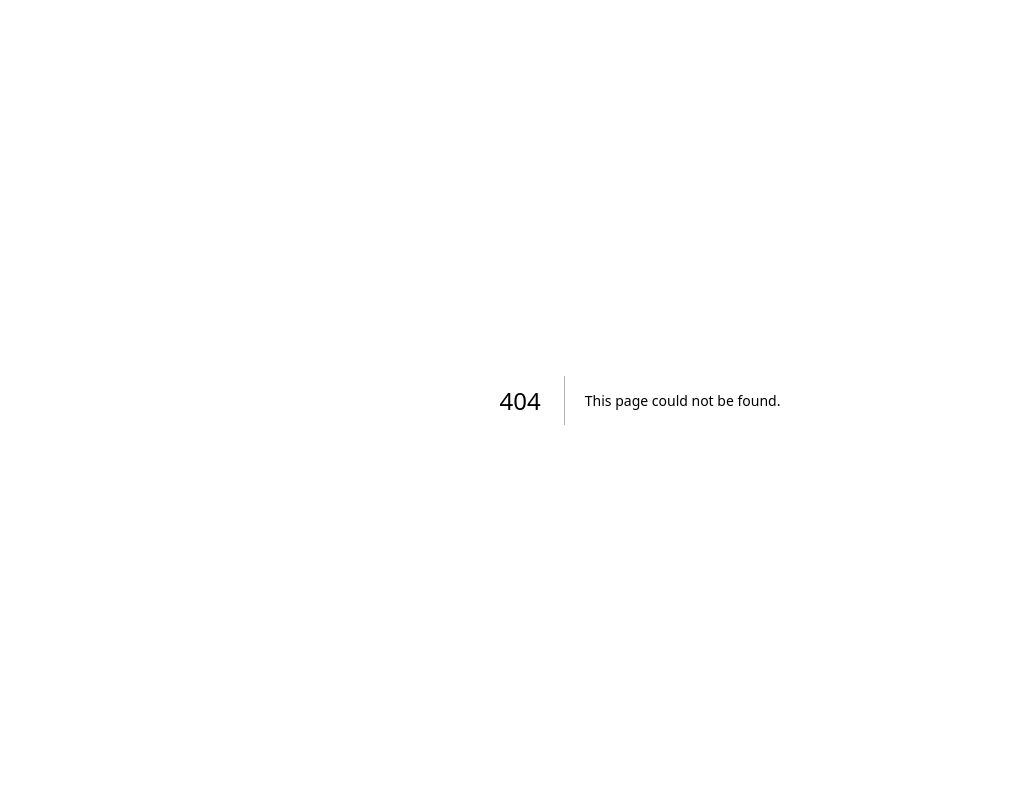
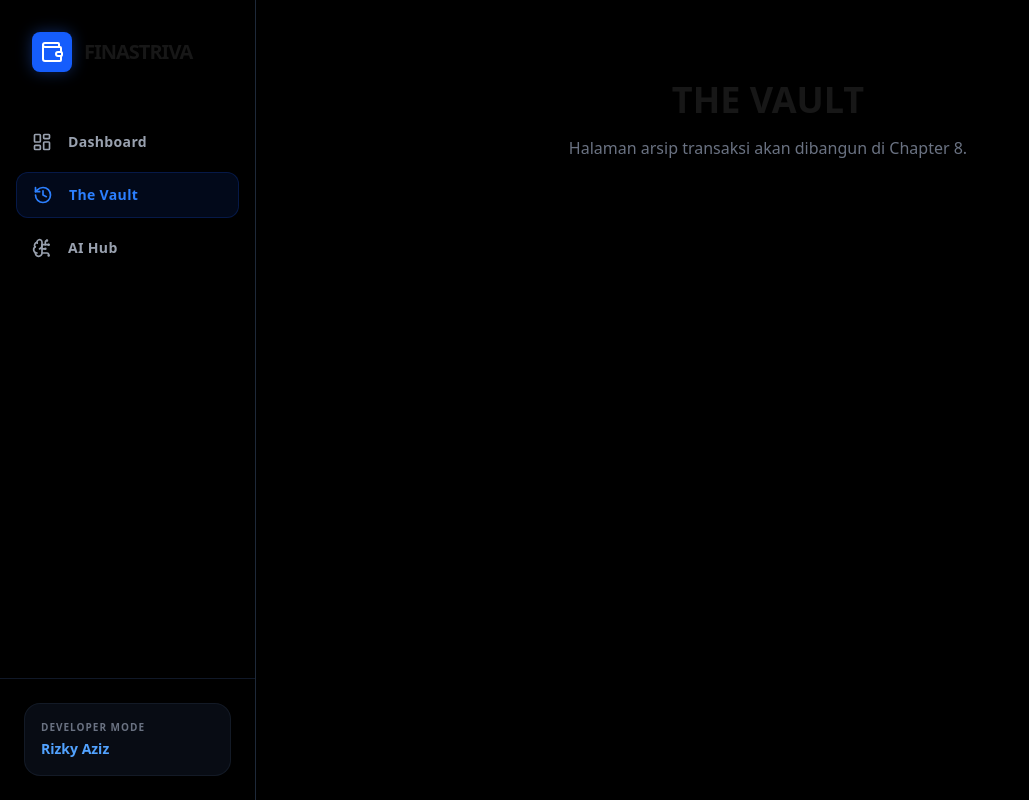
Before and after one commit to rizky86-alt/Finastriva, a Next.js app in the folder frontend/: page /vault in a window 1280 px wide. Before the commit this address had no page. Shown: the whole page, without its empty margins (0-1029 px from the left). Built offline with nearby package versions, Linux system fonts and the light colour scheme.

Commit message:
Add Sidebar

```diff
--- a/frontend/app/components/Header.tsx
+++ b/frontend/app/components/Header.tsx
@@ -6,6 +6,7 @@ export default function Header() {
       <header className="flex items-center gap-4 group">
         <div className="relative p-2 bg-gray-900 rounded-xl border border-gray-800 group-hover:border-blue-500/50 transition-all duration-300 shadow-2xl">
           <Image src="/logo-finastriva.svg" alt="Logo" width={42} height={42} priority />
+
         </div>
         <div className="flex flex-col">
           <h1 className="text-2xl font-black tracking-tighter text-white leading-none">FINASTRIVA</h1>
--- /dev/null
+++ b/frontend/app/components/Sidebar.tsx
@@ -0,0 +1,57 @@
+"use client";
+import Link from "next/link";
+import { usePathname } from "next/navigation";
+import { LayoutDashboard, History, BrainCircuit, Wallet } from "lucide-react";
+
+const menuItems = [
+  { name: "Dashboard", icon: <LayoutDashboard size={20} />, path: "/" },
+  { name: "The Vault", icon: <History size={20} />, path: "/vault" },
+  { name: "AI Hub", icon: <BrainCircuit size={20} />, path: "/hub" },
+];
+
+export default function Sidebar() {
+  const pathname = usePathname();
+
+  return (
+    <aside className="w-64 bg-black border-r border-gray-800 flex flex-col h-screen sticky top-0 flex-shrink-0">
+      {/* Logo Section */}
+      <div className="p-8 flex items-center gap-3">
+        <div className="bg-blue-600 p-2 rounded-lg shadow-[0_0_15px_rgba(37,99,235,0.4)]">
+          <Wallet className="text-white" size={24} />
+        </div>
+        <h1 className="text-xl font-black tracking-tighter">FINASTRIVA</h1>
+      </div>
+
+      {/* Navigation Links */}
+      <nav className="flex-1 px-4 space-y-2 mt-4">
+        {menuItems.map((item) => {
+          const isActive = pathname === item.path;
+          return (
+            <Link
+              key={item.name}
+              href={item.path}
+              className={`flex items-center gap-4 px-4 py-3 rounded-xl transition-all duration-300 group ${
+                isActive
+                ? "bg-blue-600/10 text-blue-500 border border-blue-600/20"
+                : "text-gray-400 hover:bg-gray-900 hover:text-white"
+              }`}
+            >
+              <span className={`${isActive ? "text-blue-500" : "group-hover:text-white"}`}>
+                {item.icon}
+              </span>
+              <span className="font-bold text-sm tracking-wide">{item.name}</span>
+            </Link>
+          );
+        })}
+      </nav>
+
+      {/* User Profile Footer */}
+      <div className="p-6 border-t border-gray-900">
+        <div className="bg-gray-900/50 p-4 rounded-2xl border border-gray-800/50">
+          <p className="text-[10px] text-gray-500 font-bold uppercase tracking-widest mb-1">Developer Mode</p>
+          <p className="text-sm font-black truncate text-blue-400">Rizky Aziz</p>
+        </div>
+      </div>
+    </aside>
+  );
+}
--- a/frontend/app/components/TransactionList.tsx
+++ b/frontend/app/components/TransactionList.tsx
@@ -6,10 +6,32 @@ interface TransactionListProps {
   transactions: any[];
   onEdit: (t: any) => void;
   onDelete: (id: number) => void;
+  isLoading: boolean;
 }
 
-export default function TransactionList({ transactions, onEdit, onDelete }: TransactionListProps) {
+const SkeletonItem = () => (
+  <motion.div
+    animate={{ opacity: [0.3, 0.6, 0.3] }}
+    transition={{ duration: 1.5, repeat: Infinity, ease: "easeInOut" }}
+    className="bg-gray-800/20 p-5 rounded-2xl flex justify-between items-center border border-gray-800/50 h-20 w-full"
+  >
+    <div className="flex items-center gap-4">
+      <div className="w-10 h-10 rounded-xl bg-gray-700/50" />
+
+      <div className="flex flex-col gap-2">
+        <div className="h-4 w-32 bg-gray-700/50 rounded" />
+        <div className="h-3 w-20 bg-gray-700/50 rounded" />
+      </div>
+    </div>
+
+    <div className="h-6 w-24 bg-gray-700/50 rounded" />
+  </motion.div>
+);
+
+// Update Props untuk menerima status loading
+export default function TransactionList({ transactions, onEdit, onDelete, isLoading }: TransactionListProps & { isLoading: boolean }) {
   return (
+
     <div className="lg:col-span-2 bg-gray-900/40 backdrop-blur-md border border-gray-800 p-8 rounded-[2rem] shadow-2xl h-[488px] flex flex-col">
       <div className="flex justify-between items-center mb-8 flex-shrink-0">
         <h3 className="text-xl font-black tracking-tight">Recent History</h3>
@@ -19,7 +41,16 @@ export default function TransactionList({ transactions, onEdit, onDelete }: Tran
       </div>
 
       <div className="flex-1 overflow-y-auto pr-3 space-y-4 custom-scrollbar">
-        {transactions.length === 0 ? (
+
+
+      {isLoading ? (
+        <div className="space-y-4">
+            <SkeletonItem />
+            <SkeletonItem />
+            <SkeletonItem />
+          </div>
+        ) : transactions.length === 0 ? (
+
         <div className="text-gray-600 text-center py-20 border-2 border-dashed border-gray-800 rounded-3xl text-sm">
           No transaction records.
         </div>
@@ -28,17 +59,22 @@ export default function TransactionList({ transactions, onEdit, onDelete }: Tran
           {transactions.slice().reverse().map((t: any) => (
 
              <motion.div
-                  key={t.id}
-                  // 1. Posisi awal (sebelum muncul): Pudar dan agak ke bawah
-                  initial={{ opacity: 0, y: 15 }}
-                  // 2. Posisi aktif (saat ada di layar): Terlihat penuh dan di posisi normal
-                  animate={{ opacity: 1, y: 0 }}
-                  // 3. Posisi keluar (saat dihapus): Pudar dan mengecil
-                  exit={{ opacity: 0, scale: 0.9, transition: { duration: 0.2 } }}
-                  // 4. Efek Interaksi: Sedikit membesar saat kursor di atasnya
-                  whileHover={{ scale: 1.01, backgroundColor: "rgba(31, 41, 55, 0.5)" }}
+            key={t.id} // Key wajib sama dengan id database agar framer-motion tahu item mana yang beranimasi
 
-                  className="bg-gray-800/30 p-5 rounded-2xl flex justify-between items-center border border-gray-800/50 transition-all group cursor-pointer"
+                // Konfigurasi Animasi
+                initial={{ opacity: 0, y: 15 }} // Muncul: Mulai dari pudar dan agak ke bawah
+                animate={{ opacity: 1, y: 0 }}   // Masuk: Fade-in dan slide-up ke posisi asli
+                exit={{ opacity: 0, scale: 0.9, transition: { duration: 0.2 } }} // Hapus: Pudar, mengecil, durasi cepat
+
+                // Hover Effect Premium (Mengganti Tailwind hover)
+                whileHover={{
+                  scale: 1.01,
+                  backgroundColor: "rgba(31, 41, 55, 0.5)",
+                  zIndex: 10   // Added zIndex to ensure the scaled item stays on top of neighbors
+                }} // Sedikit membesar dan background lebih terang saat disorot
+
+                // Tailwind class tetap sama, hanya hapus "hover:" yang manual
+                  className="bg-gray-800/30 p-5 rounded-2xl flex justify-between items-center border border-gray-800/50 group cursor-pointer relative"
               >
                 <div className="flex items-center gap-4">
                   <div
--- a/frontend/app/globals.css
+++ b/frontend/app/globals.css
@@ -24,16 +24,17 @@ body {
   color: var(--foreground);
 }
 
+/* Custom Scrollbar */
 .custom-scrollbar::-webkit-scrollbar {
-  width: 6px;
+  width: 5px;
 }
 .custom-scrollbar::-webkit-scrollbar-track {
   background: transparent;
 }
 .custom-scrollbar::-webkit-scrollbar-thumb {
-  background: #374151;
+  background: #1f2937;
   border-radius: 10px;
 }
 .custom-scrollbar::-webkit-scrollbar-thumb:hover {
-  background: #4b5563;
+  background: #374151;
 }
--- /dev/null
+++ b/frontend/app/hub/page.tsx
@@ -0,0 +1,8 @@
+export default function HubPage() {
+    return (
+      <div className="p-20 text-center">
+        <h1 className="text-4xl font-black">AI HUB</h1>
+        <p className="text-gray-500 mt-4">Fitur cerdas Gemini akan dibangun di Chapter 11.</p>
+      </div>
+    );
+  }
--- a/frontend/app/layout.tsx
+++ b/frontend/app/layout.tsx
@@ -1,6 +1,7 @@
 import type { Metadata } from "next";
 import { Montserrat } from "next/font/google";
 import "./globals.css";
+import Sidebar from "./components/Sidebar"; // Import Sidebar yang baru kita buat
 
 const montserrat = Montserrat({
   subsets: ["latin"],
@@ -20,9 +21,15 @@ export default function RootLayout({
   children: React.ReactNode;
 }) {
   return (
-    <html lang="en" className={`${montserrat.variable} h-full antialiased`}>
-      <body className="font-sans min-h-full flex flex-col bg-black text-white">
-        {children}
+    <html lang="en">
+      <body className="font-sans bg-black text-white flex min-h-screen overflow-hidden">
+        {/* 1. Pasang Sidebar di sisi kiri */}
+        <Sidebar />
+
+        {/* 2. Area Konten Utama di sisi kanan */}
+        <main className="flex-1 overflow-y-auto h-screen bg-black relative">
+          {children}
+        </main>
       </body>
     </html>
   );
--- a/frontend/app/page.tsx
+++ b/frontend/app/page.tsx
@@ -13,14 +13,19 @@ export default function Home() {
   const [desc, setDesc] = useState("");
   const [type, setType] = useState("expense");
   const [editingId, setEditingId] = useState<number | null>(null);
+  const [isLoading, setIsLoading] = useState(true);
 
   const fetchTransactions = async () => {
+    setIsLoading(true);
+
     try {
       const res = await fetch("http://localhost:8080/api/transactions");
       const data = await res.json();
       setTransactions(data || []);
     } catch (err) {
       console.error("Gagal ambil data:", err);
+    } finally {
+      setIsLoading(false);
     }
   };
 
@@ -143,6 +148,7 @@ export default function Home() {
           transactions={transactions}
           onEdit={startEdit}
           onDelete={hapusTransaksi}
+          isLoading={isLoading}
         />
       </motion.div> {/* <-- Pastikan tag penutupnya juga motion.div */}
     </main>
--- /dev/null
+++ b/frontend/app/vault/page.tsx
@@ -0,0 +1,8 @@
+export default function VaultPage() {
+    return (
+      <div className="p-20 text-center">
+        <h1 className="text-4xl font-black">THE VAULT</h1>
+        <p className="text-gray-500 mt-4">Halaman arsip transaksi akan dibangun di Chapter 8.</p>
+      </div>
+    );
+  }
```
Lines whose indentation alone changed are shown as unchanged.
